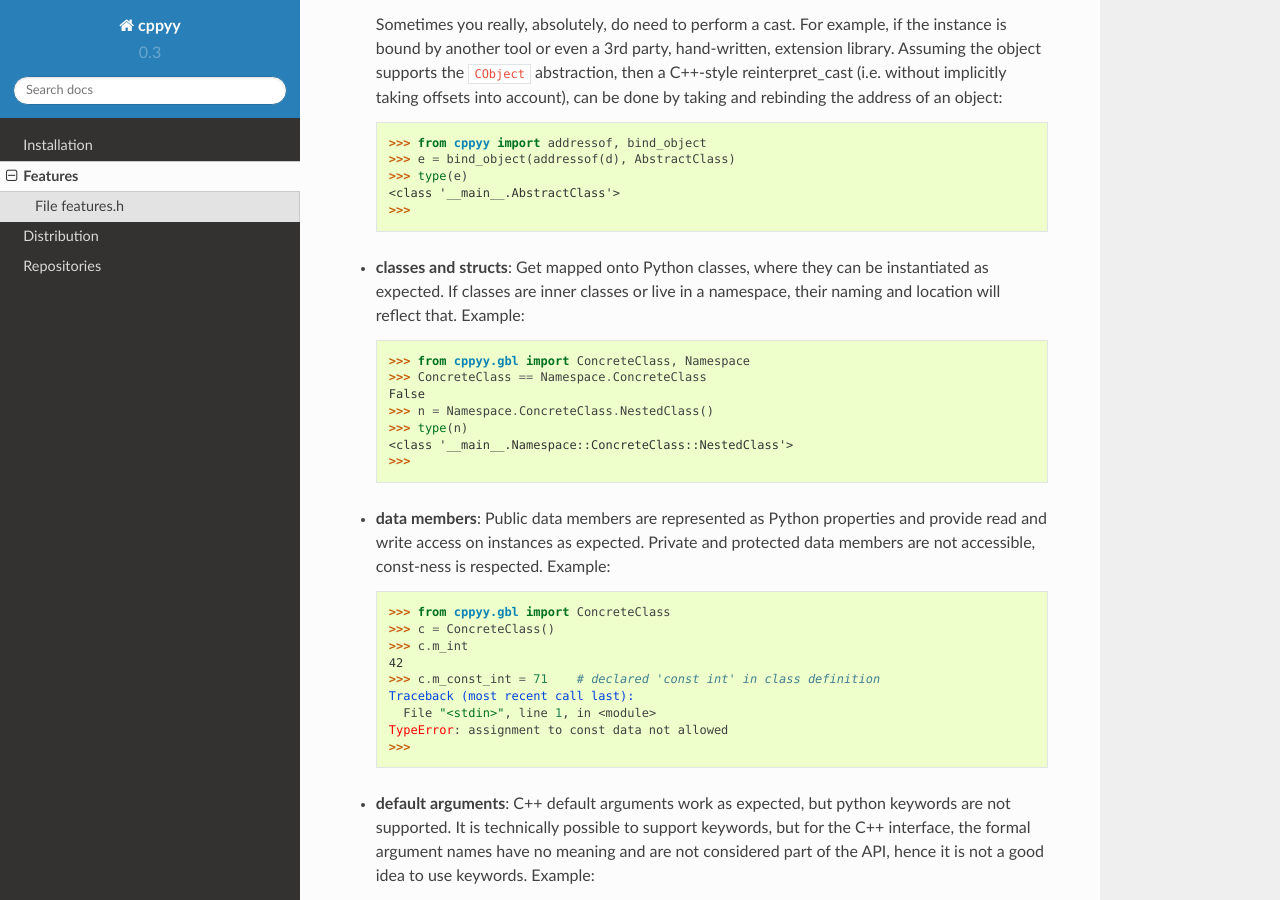
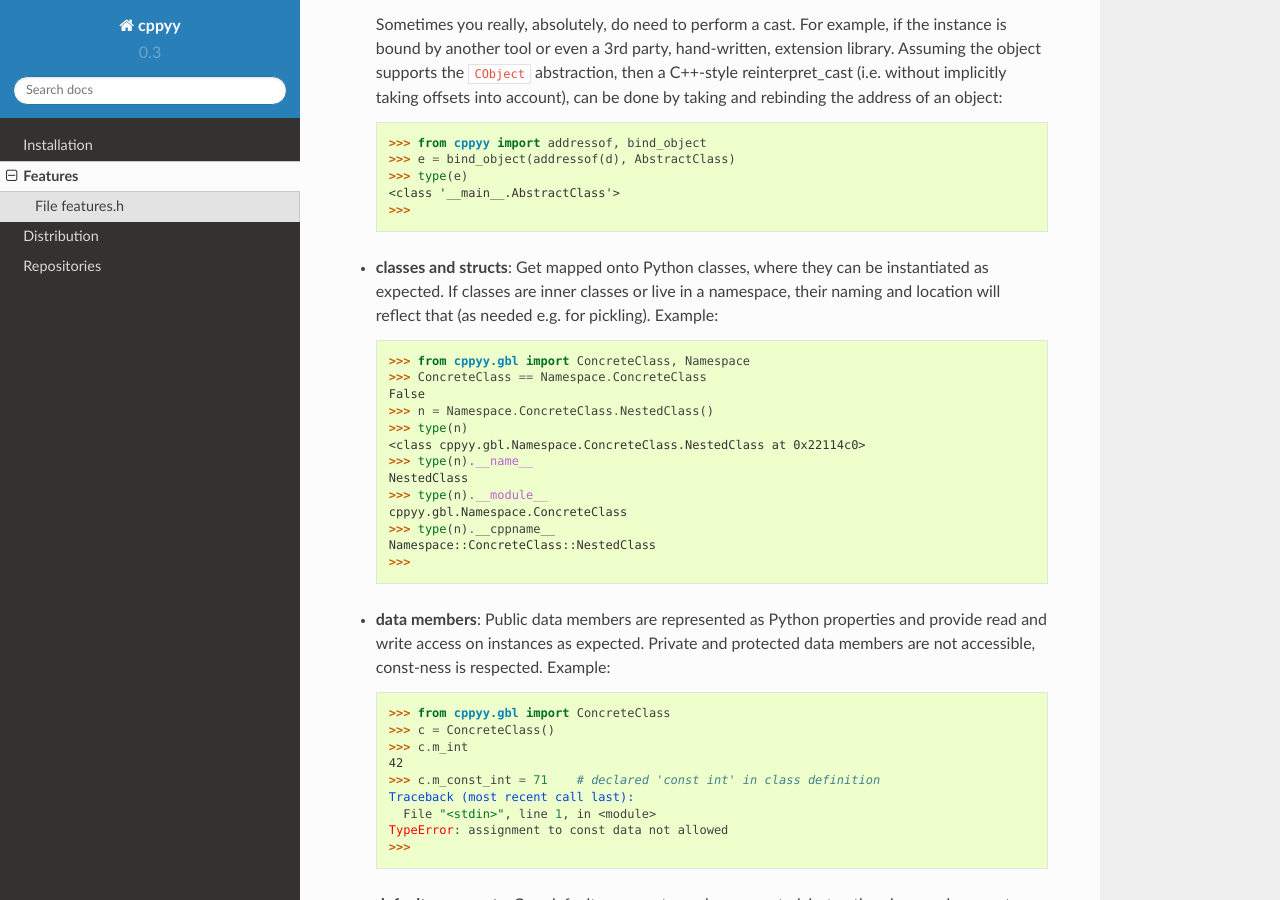
Before and after one commit to wlav/cppyy, a Sphinx documentation site: the page built from doc/source/features.rst, in a window 1280 px wide and 900 px high, scrolled down 1689 px. Built offline with Sphinx 7.4.7 and the Read the Docs theme 2.0.0, drawn with Linux system fonts in a browser that asks for light colours.

Commit message:
clarify naming

```diff
--- a/doc/source/features.rst
+++ b/doc/source/features.rst
@@ -121,7 +121,7 @@ The example C++ code used can be found :doc:`here <cppyy_features_header>`.
 * **classes and structs**: Get mapped onto Python classes, where they can be
   instantiated as expected.
   If classes are inner classes or live in a namespace, their naming and
-  location will reflect that.
+  location will reflect that (as needed e.g. for pickling).
   Example:
 
   .. code-block:: python
@@ -131,7 +131,13 @@ The example C++ code used can be found :doc:`here <cppyy_features_header>`.
     False
     >>> n = Namespace.ConcreteClass.NestedClass()
     >>> type(n)
-    <class '__main__.Namespace::ConcreteClass::NestedClass'>
+    <class cppyy.gbl.Namespace.ConcreteClass.NestedClass at 0x22114c0>
+    >>> type(n).__name__
+    NestedClass
+    >>> type(n).__module__
+    cppyy.gbl.Namespace.ConcreteClass
+    >>> type(n).__cppname__
+    Namespace::ConcreteClass::NestedClass
     >>>
 
 * **data members**: Public data members are represented as Python properties
```
